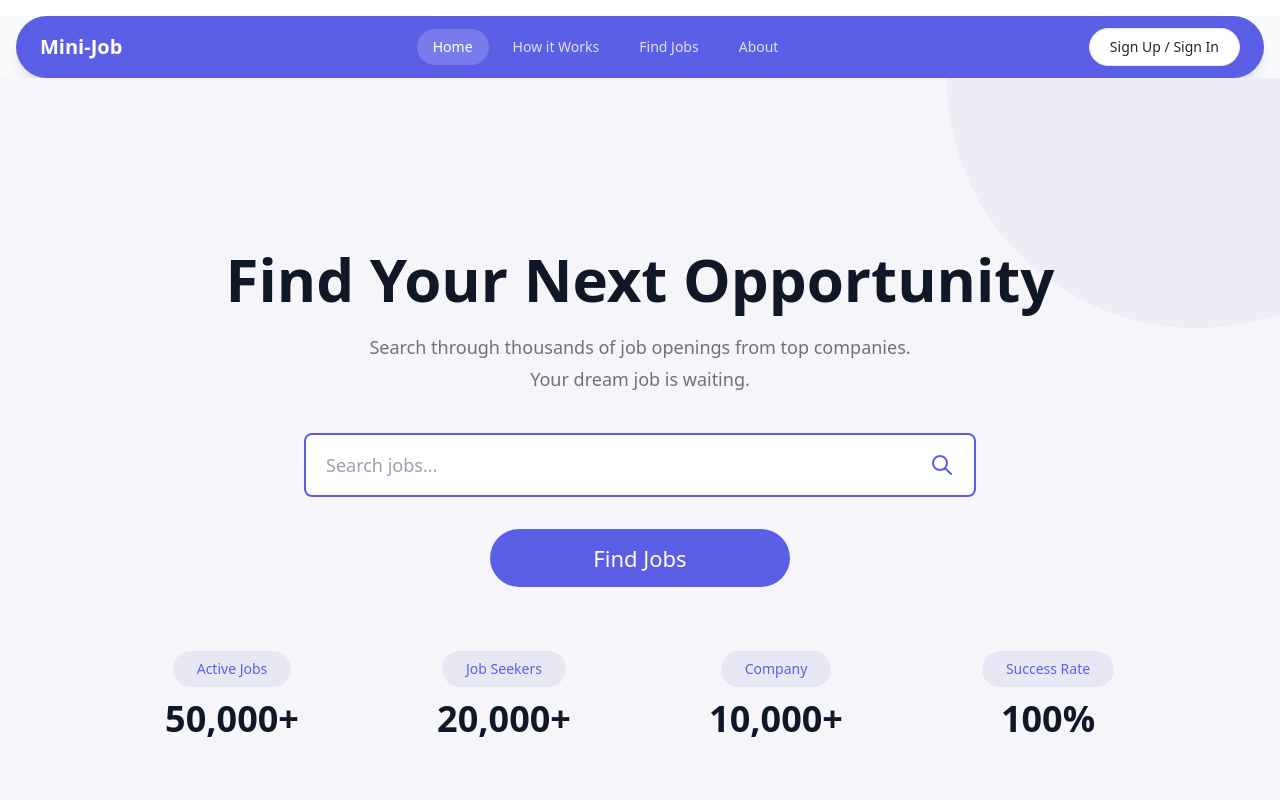
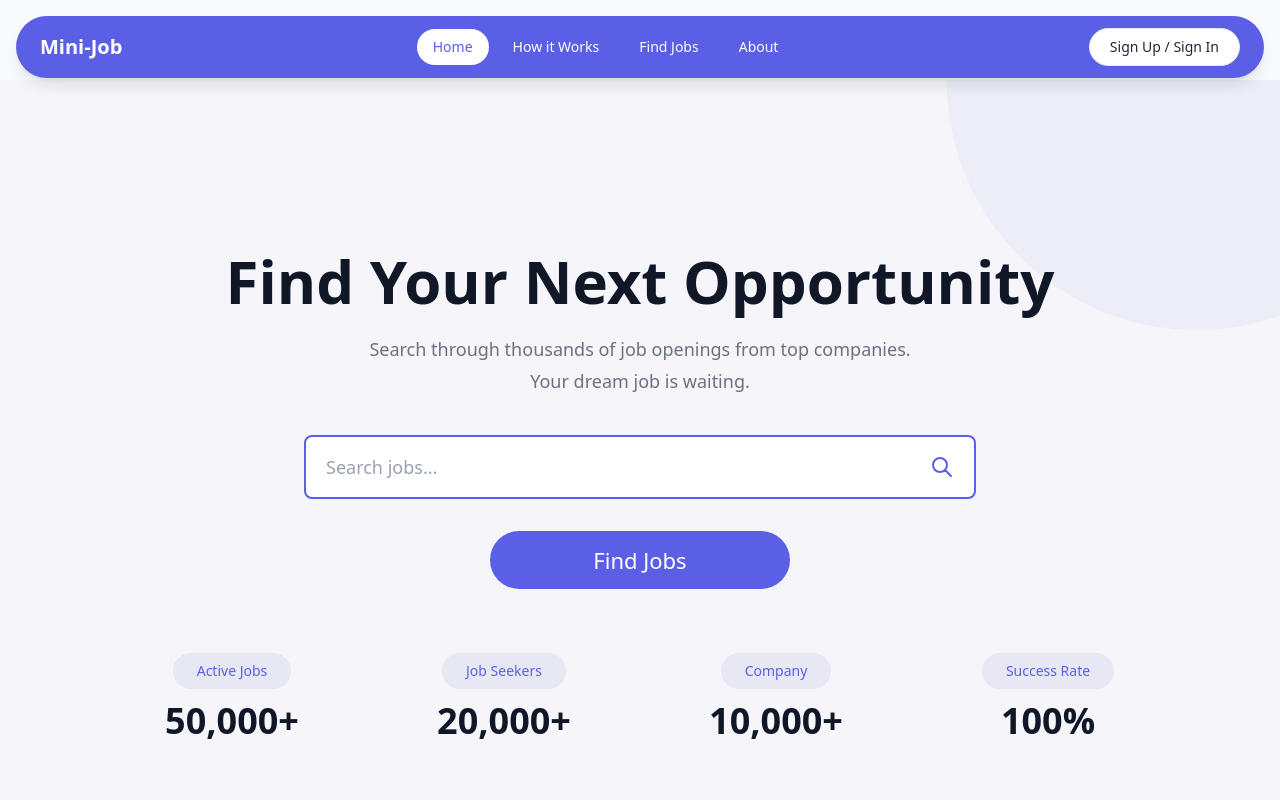
Before and after one commit to aaryanboy/Mini-Job, a React (Vite) app in the folder jobsite/: page / in a window 1280 px wide. Shown: the top 800 px of the page. Built offline with nearby package versions, Linux system fonts and the light colour scheme.

Commit message:
made fixes in navbar

```diff
--- a/jobsite/src/components/layout/Footer.tsx
+++ b/jobsite/src/components/layout/Footer.tsx
@@ -43,7 +43,7 @@ const Footer = () => {
           {/* Brand & Tagline */}
           <div className="max-w-xl">
             <h2 className="text-xl font-bold text-gray-900 mb-6">Mini-Job</h2>
-            <h1 className="text-4xl md:text-5xl lg:text-5xl font-medium text-gray-900 leading-tight uppercase">
+            <h1 className="text-4xl md:text-5xl lg:text-5xl  text-gray-900 leading-tight uppercase">
               Connecting Talented<br />
               Professionals<br />
               With<br />
@@ -52,7 +52,7 @@ const Footer = () => {
           </div>
 
           {/* Links Columns */}
-          <div className="flex flex-wrap gap-12 lg:gap-24">
+          <div className="flex flex-wrap gap-12 lg:gap-24 mt-10">
             {/* Job Seekers */}
             <div>
               <h3 className="font-bold text-gray-900 mb-6 text-lg">For Job Seekers</h3>
--- a/jobsite/src/components/layout/Navbar.tsx
+++ b/jobsite/src/components/layout/Navbar.tsx
@@ -1,36 +1,58 @@
-import { Link, useLocation } from 'react-router-dom';
-import Button from '../common/Button';
+import { Link } from 'react-router-dom';
+import { useState } from 'react';
 
 const Navbar = () => {
-  const location = useLocation();
+  const [activeSection, setActiveSection] = useState('home');
 
   const navLinks = [
-    { name: 'Home', path: '/' },
-    { name: 'How it Works', path: '/how-it-works' },
-    { name: 'Find Jobs', path: '/find-jobs' },
-    { name: 'About', path: '/about' },
+    { name: 'Home', sectionId: 'home' },
+    { name: 'How it Works', sectionId: 'how-it-works' },
+    { name: 'Find Jobs', sectionId: 'find-jobs' },
+    { name: 'About', sectionId: 'about' },
   ];
 
+  const scrollToSection = (sectionId: string) => {
+    setActiveSection(sectionId);
+
+    if (sectionId === 'home') {
+      window.scrollTo({ top: 0, behavior: 'smooth' });
+      return;
+    }
+
+    const element = document.getElementById(sectionId);
+    if (element) {
+      const offset = 80; // Offset to account for sticky navbar
+      const elementPosition = element.getBoundingClientRect().top + window.scrollY;
+      window.scrollTo({ top: elementPosition - offset, behavior: 'smooth' });
+    }
+  };
+
   return (
-    <nav className="bg-[#5B5FE6] rounded-full mx-4 mt-4 px-6 py-3 flex items-center justify-between shadow-lg">
+    <nav className="fixed top-0 left-0 right-0 z-50 bg-[#5B5FE6] rounded-full mx-4 mt-4 px-6 py-3 flex items-center justify-between shadow-lg">
       {/* Logo */}
-      <Link to="/" className="text-white text-xl font-bold">
+      <button
+        onClick={() => scrollToSection('home')}
+        className="text-white text-xl font-bold cursor-pointer bg-transparent border-none"
+      >
         Mini-Job
-      </Link>
+      </button>
 
       {/* Navigation Links */}
       <div className="flex items-center gap-2">
         {navLinks.map((link) => {
-          const isActive = location.pathname === link.path;
+          const isActive = activeSection === link.sectionId;
           return (
-            <Button
+            <button
               key={link.name}
-              href={link.path}
-              variant={isActive ? 'navActive' : 'nav'}
-              className="px-4 py-2 text-sm"
+              onClick={() => scrollToSection(link.sectionId)}
+              className={`px-4 py-2 text-sm rounded-full transition-colors duration-200 cursor-pointer border-none ${
+                isActive
+                  ? 'bg-white text-[#5B5FE6] font-medium'
+                  : 'bg-transparent text-white hover:bg-white/10'
+              }`}
             >
               {link.name}
-            </Button>
+            </button>
           );
         })}
       </div>
--- a/jobsite/src/components/sections/BrowseJobs.tsx
+++ b/jobsite/src/components/sections/BrowseJobs.tsx
@@ -17,7 +17,7 @@ const BrowseJobs = () => {
     : jobs.filter(job => job.type === activeFilter);
 
   return (
-    <section className="bg-[#F5F5FA] p-2 md:p-4">
+    <section id="find-jobs" className="bg-[#F5F5FA] p-2 md:p-4">
       <div className="w-full mx-auto bg-[#E8E8F5] rounded-[50px] min-h-screen p-12 md:p-32 relative overflow-hidden">
         {/* Decorative shape */}
         <div className="absolute top-0 left-0 w-full h-full overflow-hidden pointer-events-none">
--- a/jobsite/src/components/sections/CallToAction.tsx
+++ b/jobsite/src/components/sections/CallToAction.tsx
@@ -2,7 +2,7 @@ import Button from '../common/Button';
 
 const CallToAction = () => {
   return (
-    <section className="w-full bg-gradient-to-r from-[#FDFDFF] to-[#D5D5F5] py-20 px-4 relative overflow-hidden">
+    <section id="about" className="w-full bg-gradient-to-r from-[#FDFDFF] to-[#D5D5F5] py-20 px-4 relative overflow-hidden">
       <div className="max-w-[1400px] mx-auto min-h-[400px] flex flex-col items-center justify-center text-center">
 
         <div className="relative z-10 max-w-3xl mx-auto">
--- a/jobsite/src/components/sections/HowItWorks.tsx
+++ b/jobsite/src/components/sections/HowItWorks.tsx
@@ -25,7 +25,7 @@ const HowItWorks = () => {
   ];
 
   return (
-    <section className="bg-[#F5F5FA] py-24 px-4">
+    <section id="how-it-works" className="bg-[#F5F5FA] py-24 px-4">
       <div className="max-w-7xl mx-auto">
         {/* Header */}
         <div className="text-center mb-16">
--- a/jobsite/src/pages/Home.tsx
+++ b/jobsite/src/pages/Home.tsx
@@ -5,7 +5,7 @@ import CallToAction from '../components/sections/CallToAction';
 
 const Home = () => {
   return (
-    <div>
+    <div id="home" className="pt-20">
       <Hero />
       <BrowseJobs />
       <HowItWorks />
```
